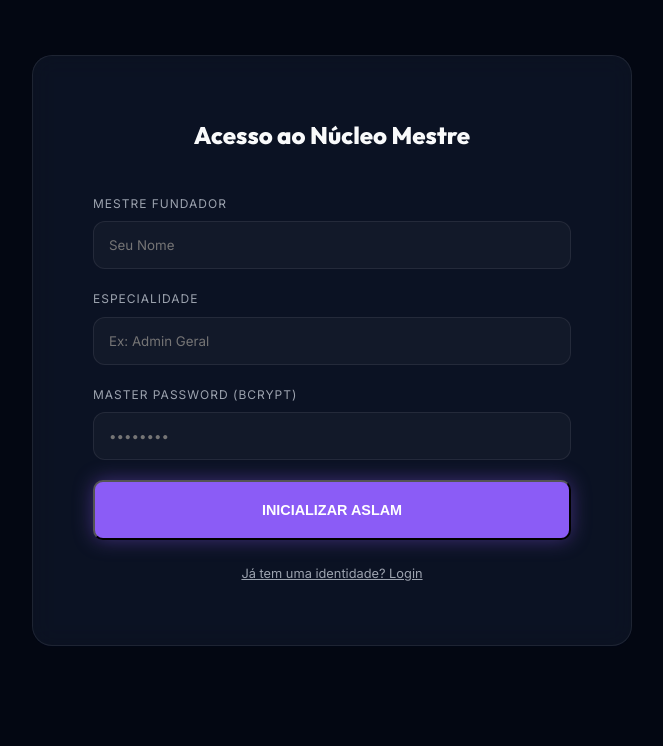
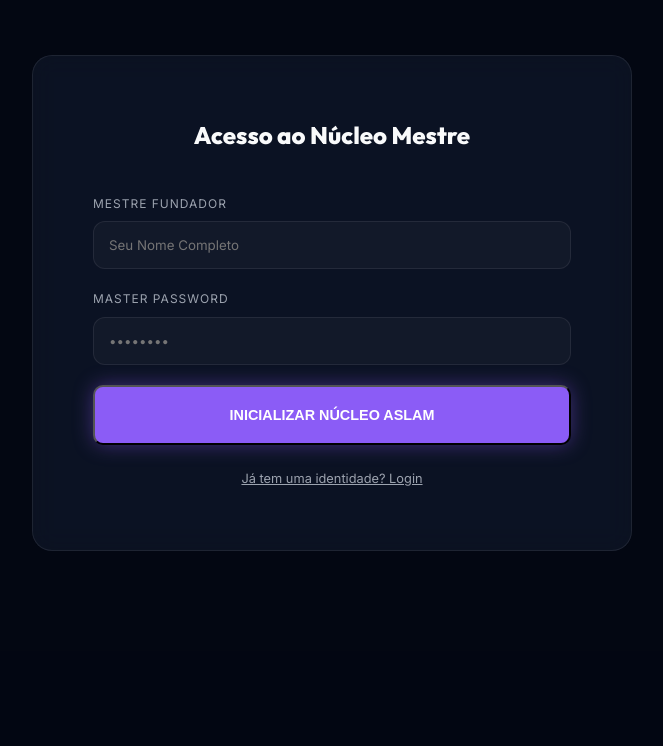
Before and after one commit to AslamSys/mordomo-people, a FastAPI app: page /welcome in a window 1280 px wide. Shown: the part 5664-6410 px from the top of the page, without its empty margins (308-971 px from the left). After the commit the page ends 6215 px from the top, so only its background shows below. Run offline with FastAPI, Linux system fonts and the light colour scheme; parts of the project's set-up code (start-up, migrations or seed data) failed here and were passed over.

Commit message:
fix: add password_hash column to db and simplify onboarding form

```diff
--- a/src/dashboard.py
+++ b/src/dashboard.py
@@ -94,7 +94,7 @@ async def logout(request: Request):
 async def add_resident(
     request: Request,
     name: str = Form(...),
-    description: str = Form(""),
+    description: str = Form(None),
     is_owner: bool = Form(False),
     whatsapp: str = Form(None),
     password: str = Form(None)
--- a/src/templates/welcome.html
+++ b/src/templates/welcome.html
@@ -241,12 +241,10 @@
             <form action="/add" method="POST">
                 <input type="hidden" name="is_owner" value="true">
                 <label class="input-label">Mestre Fundador</label>
-                <input type="text" name="name" class="input-field" placeholder="Seu Nome" required>
-                <label class="input-label">Especialidade</label>
-                <input type="text" name="description" class="input-field" placeholder="Ex: Admin Geral">
-                <label class="input-label">Master Password (Bcrypt)</label>
+                <input type="text" name="name" class="input-field" placeholder="Seu Nome Completo" required>
+                <label class="input-label">Master Password</label>
                 <input type="password" name="password" class="input-field" placeholder="••••••••" required>
-                <button type="submit" class="btn btn-primary" style="width: 100%; justify-content: center; padding: 20px;">INICIALIZAR ASLAM</button>
+                <button type="submit" class="btn btn-primary" style="width: 100%; justify-content: center; padding: 20px;">INICIALIZAR NÚCLEO ASLAM</button>
             </form>
             <div style="text-align: center; margin-top: 20px;"><a href="/?login_mode=true" style="font-size: 0.8rem; color: var(--text-dim);">Já tem uma identidade? Login</a></div>
         {% endif %}
```
